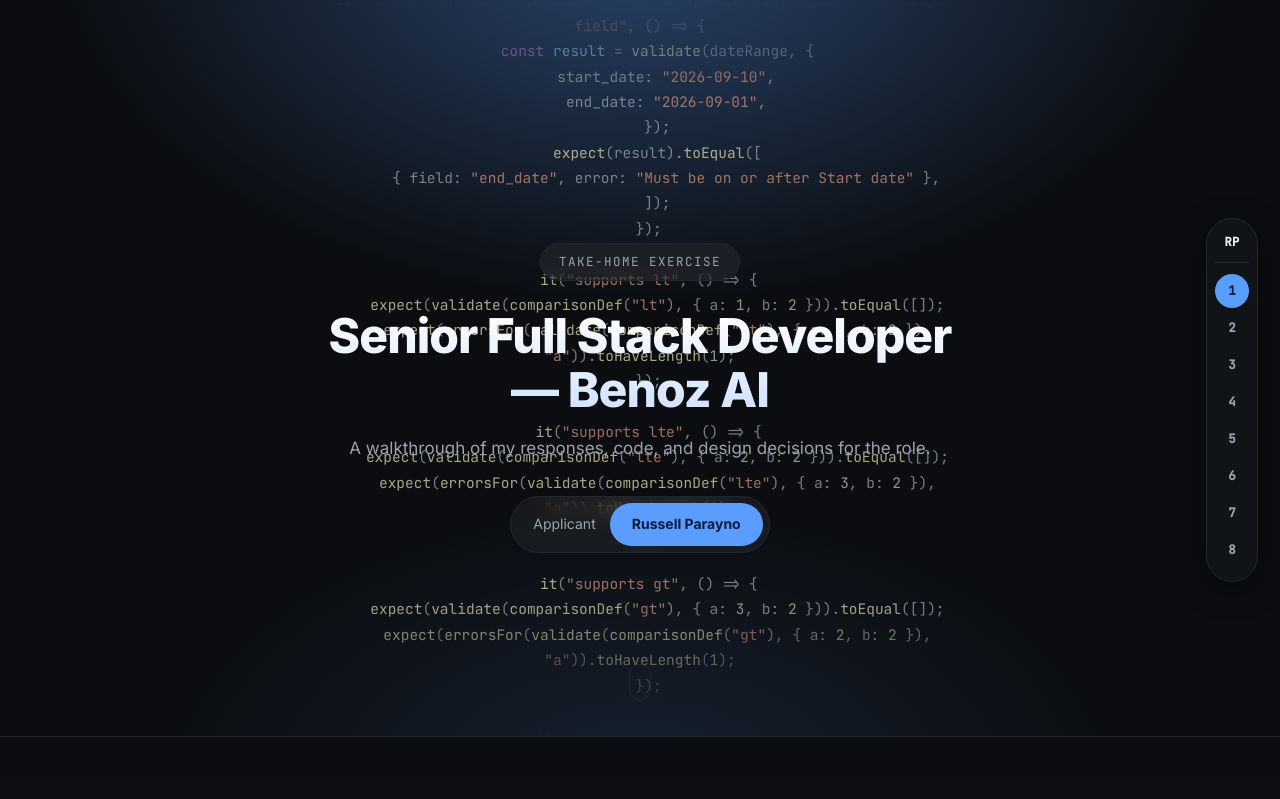
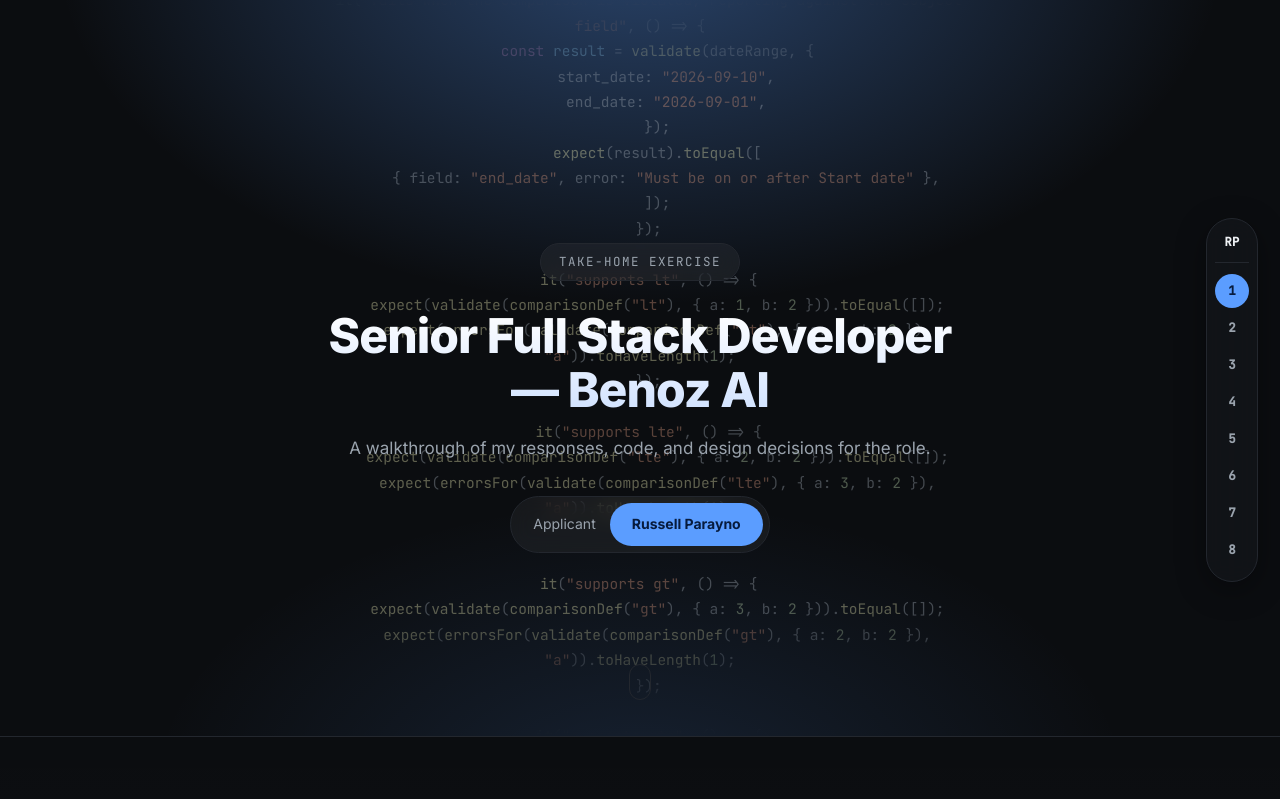
Before and after one commit to cyberussell/benoz, a website: page public/index.html in a window 1280 px wide. Shown: the top 799 px of the page. Drawn offline with Linux system fonts and the light colour scheme.

Commit message:
Reduce hero code background opacity to 40%

```diff
--- a/public/styles.css
+++ b/public/styles.css
@@ -180,7 +180,7 @@ body {
   align-items: center;
   justify-content: center;
   overflow: hidden;
-  opacity: 0.75;
+  opacity: 0.4;
   pointer-events: none;
   user-select: none;
   mask-image: linear-gradient(to bottom, transparent, black 12%, black 82%, transparent);
```
